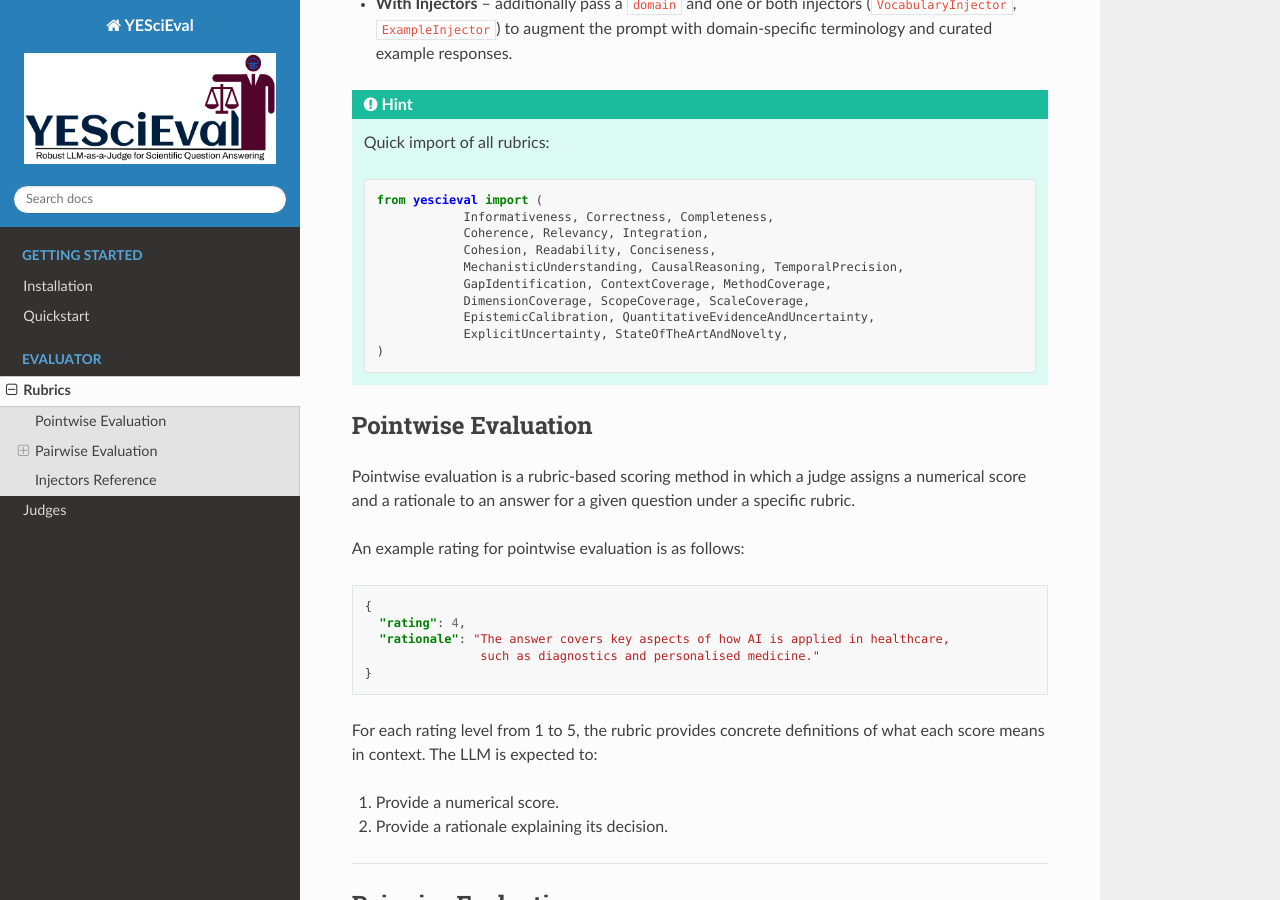
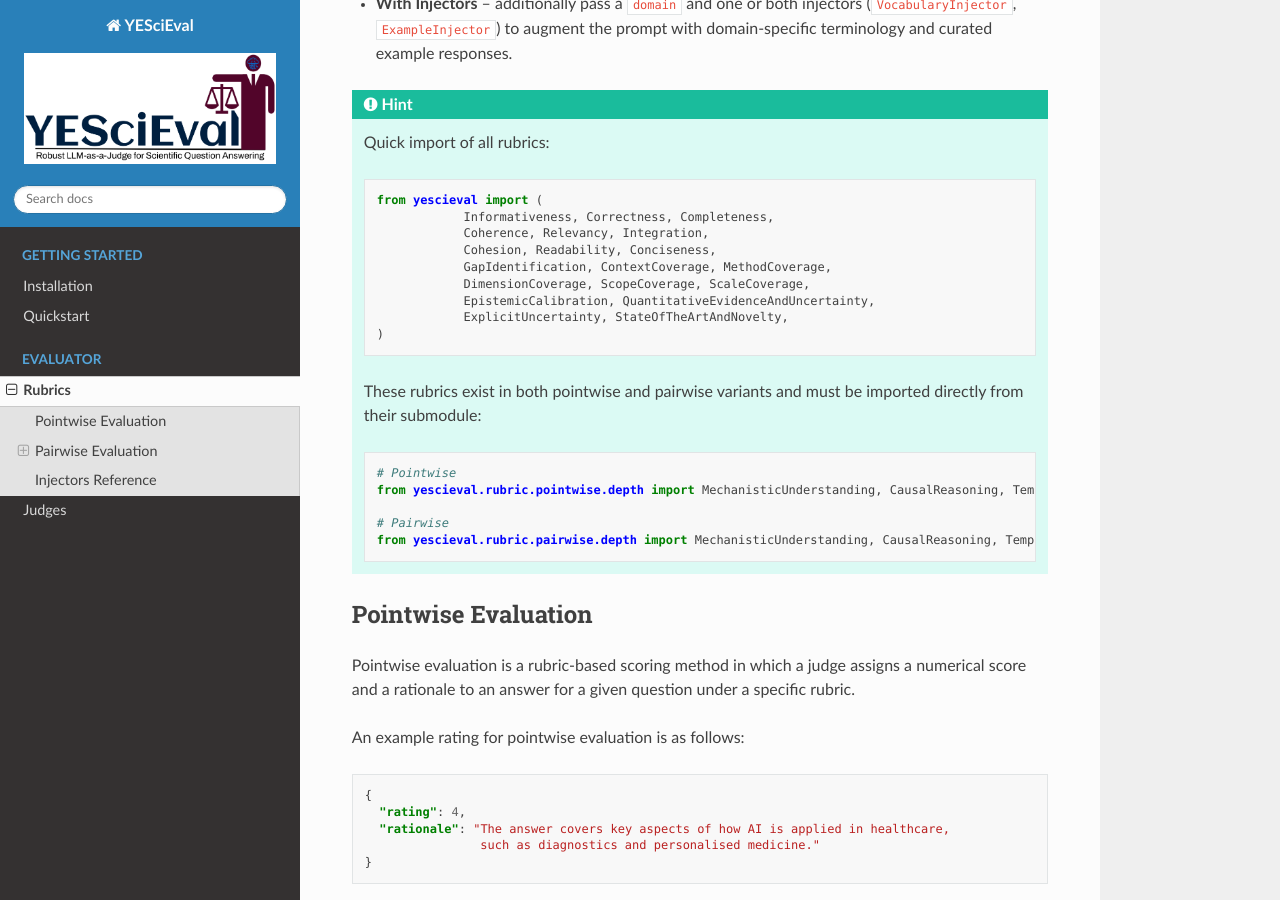
Before and after one commit to sciknoworg/YESciEval, a Sphinx documentation site: the page built from docs/source/rubrics.rst, in a window 1280 px wide and 900 px high, scrolled down 337 px. Built offline with Sphinx 7.4.7 and the Read the Docs theme 3.1.0, drawn with Linux system fonts in a browser that asks for light colours; pages that are not in the unit, such as notebooks, are missing from menus; some of the changed text lies outside the part shown.

Commit message:
:memo: updated rubrics import examples for rubrics naming collision

```diff
--- a/docs/source/rubrics.rst
+++ b/docs/source/rubrics.rst
@@ -22,12 +22,22 @@ Each rubric can be used in two ways:
 	            Informativeness, Correctness, Completeness,
 	            Coherence, Relevancy, Integration,
 	            Cohesion, Readability, Conciseness,
-	            MechanisticUnderstanding, CausalReasoning, TemporalPrecision,
 	            GapIdentification, ContextCoverage, MethodCoverage,
 	            DimensionCoverage, ScopeCoverage, ScaleCoverage,
 	            EpistemicCalibration, QuantitativeEvidenceAndUncertainty,
 	            ExplicitUncertainty, StateOfTheArtAndNovelty,
         )
+
+    These rubrics exist in both
+    pointwise and pairwise variants and must be imported directly from their submodule:
+
+    .. code-block:: python
+
+        # Pointwise
+        from yescieval.rubric.pointwise.depth import MechanisticUnderstanding, CausalReasoning, TemporalPrecision
+
+        # Pairwise
+        from yescieval.rubric.pairwise.depth import MechanisticUnderstanding, CausalReasoning, TemporalPrecision
 
 
 Pointwise Evaluation
```
Also changed, not shown: other parts of docs/source/rubrics.rst (+3 -3 lines).
